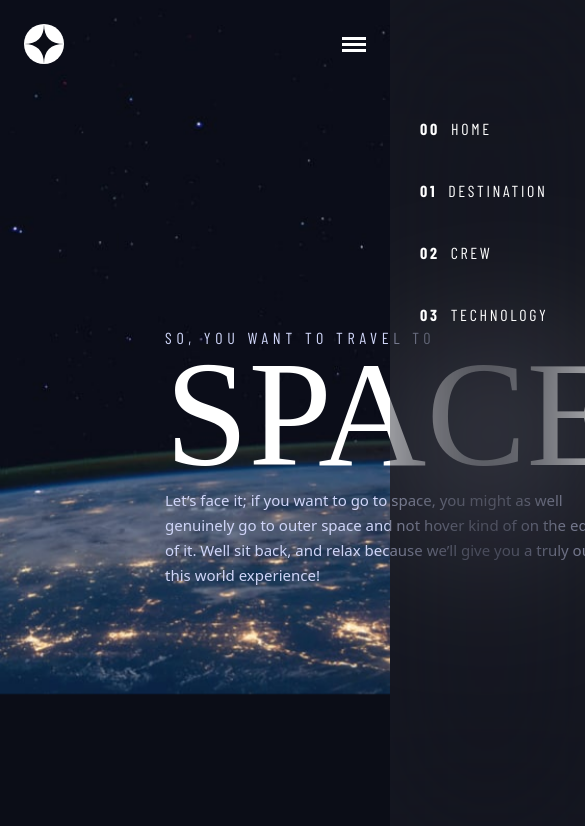
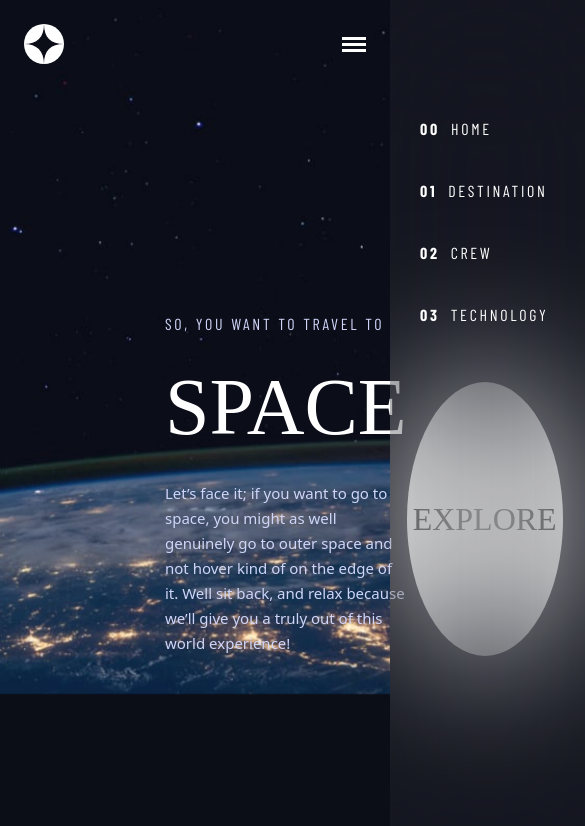
Before and after one commit to Tyrese-FullStackGenius/FM_Space-Tourism-Website_Next.js, a Next.js app: page / in a window 390 px wide. Shown: the top 826 px of the page, 585 px wide, since content can reach past the window. Built offline with nearby package versions, Linux system fonts and the light colour scheme; a web font is replaced by a local one.

Commit message:
Fix: Replace line heigth to letter spacing for heading2

```diff
--- a/styles/utils.module.css
+++ b/styles/utils.module.css
@@ -46,18 +46,18 @@
 
   .heading5 {
     font-size: 20px;
-    line-height: 3.38px;
+    letter-spacing: 3.38px;
   }
 }
 
 @media (max-width: 767px) {
   .heading1 {
-    font-size: 80;
+    font-size: 80px;
     line-height: 100px;
   }
 
   .heading5 {
     font-size: 16px;
-    line-height: 2.7px;
+    letter-spacing: 2.7px;
   }
 }
```
